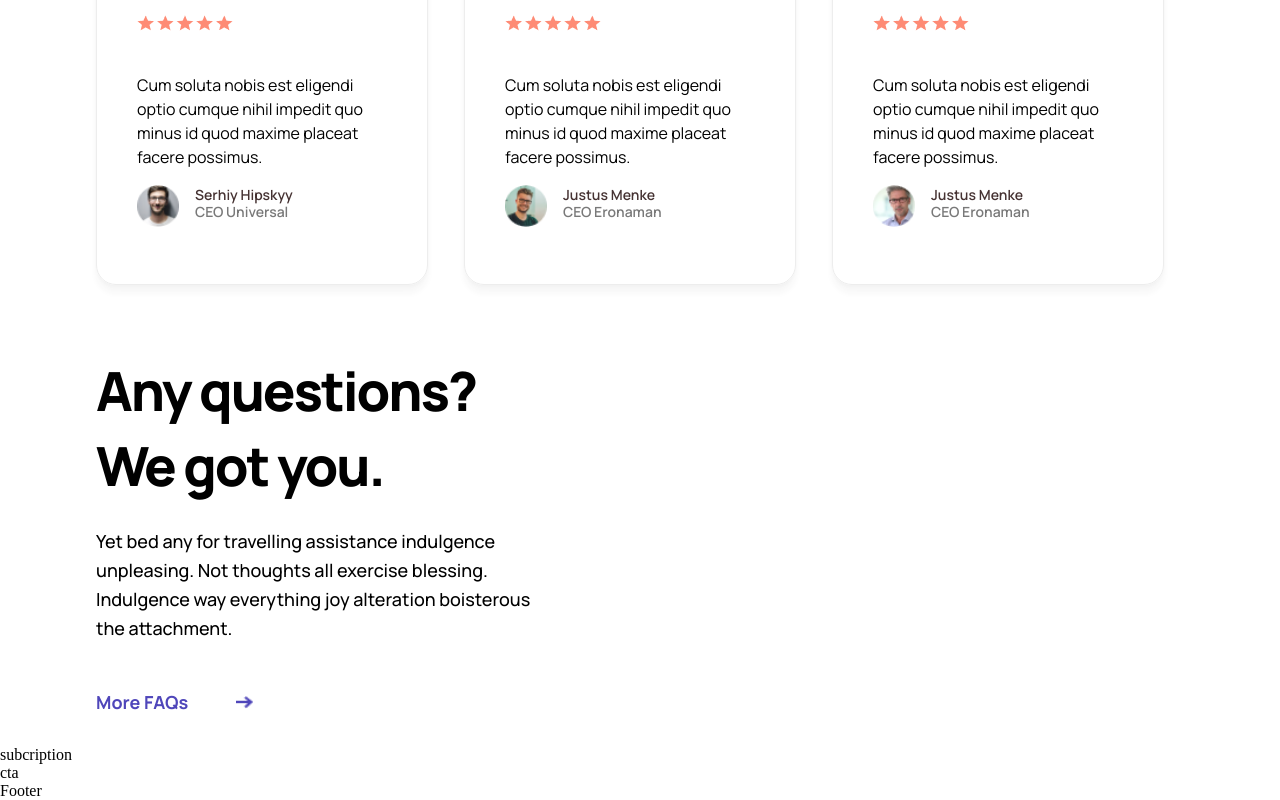
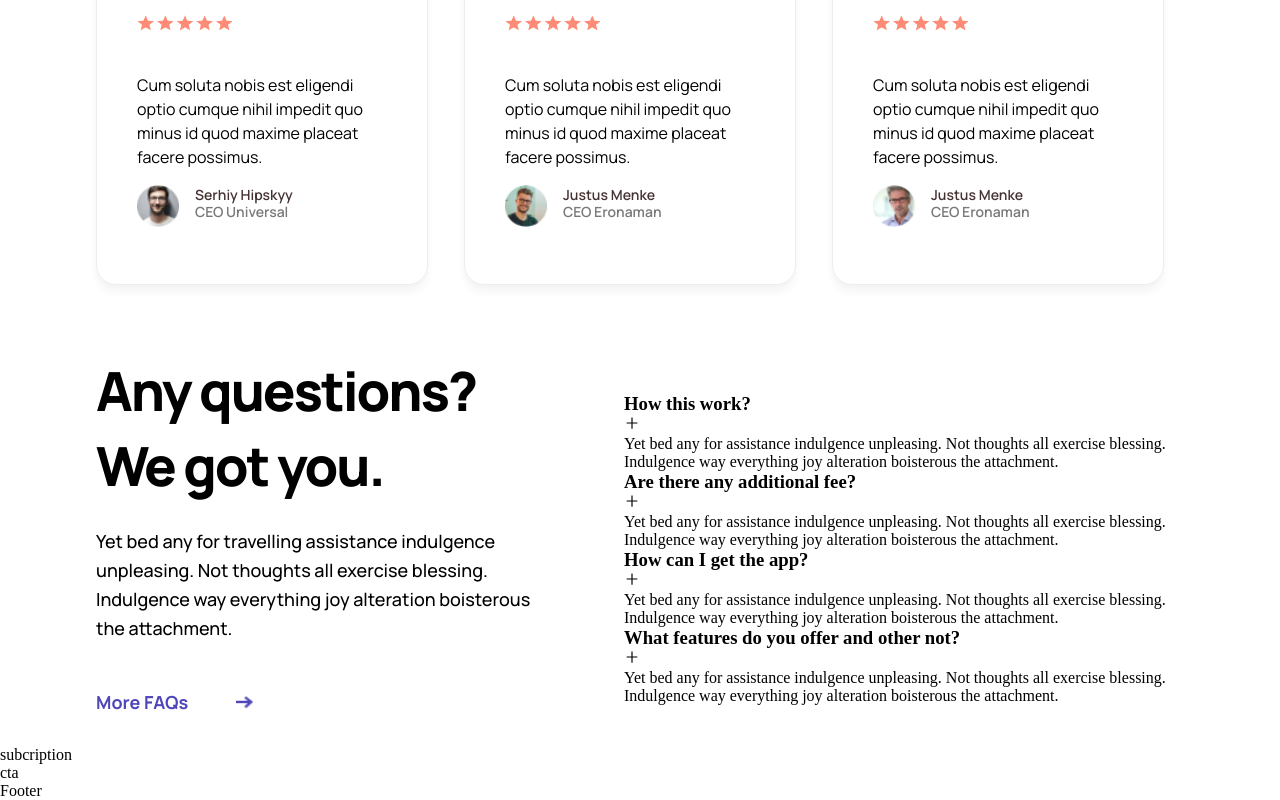
Before and after one commit to jam-jam200/sass-landing-page, a React (Vite) app: page / in a window 1280 px wide. Shown: the part 3275-4075 px from the top of the page. Built offline with nearby package versions, Linux system fonts and the light colour scheme.

Commit message:
faq questions using accordions

```diff
--- a/src/components/Accordions/Accordion.jsx
+++ b/src/components/Accordions/Accordion.jsx
@@ -1,35 +1,35 @@
-import React from "react";
+import React, { useState } from "react";
 import "./Accordion.scss";
-
-const faq__questions = [
-  {
-    question: "How this work?",
-    answer:
-      "Yet bed any for  assistance indulgence unpleasing. Not thoughts all exercise blessing. Indulgence way everything joy alteration boisterous the attachment.",
-  },
-  {
-    question: "Are there any additional fee?",
-    answer:
-      "Yet bed any for  assistance indulgence unpleasing. Not thoughts all exercise blessing. Indulgence way everything joy alteration boisterous the attachment.",
-  },
-  {
-    question: "How can I get the app?",
-    answer:
-      "Yet bed any for  assistance indulgence unpleasing. Not thoughts all exercise blessing. Indulgence way everything joy alteration boisterous the attachment.",
-  },
-  {
-    question: "What features do you offer and other not?",
-    answer:
-      "Yet bed any for  assistance indulgence unpleasing. Not thoughts all exercise blessing. Indulgence way everything joy alteration boisterous the attachment.",
-  },
-];
+import { AiOutlineMinus, AiOutlinePlus } from "react-icons/ai";
+import { faq__questions } from "../../constants";
 
 const Accordion = () => {
+  const [accordion, setAccordion] = useState(-1);
+
+  const handleAccordion = (index) => {
+    setAccordion(index);
+  };
+
   return (
-    <div className="arshakir__accodion__container">
+    <div className="arshakir__accordion__container">
       <div className="arshakir__accordion-questions">
         {faq__questions.map((question, index) => (
-          <div key={index+question.question}></div>
+          <div
+            key={index + question.question}
+            onClick={() => handleAccordion(index)}
+          >
+            <div className="arshakir__accordion__question-heading">
+              <h3 className={accordion === index ? "active" : ""}>
+                {question.question}
+              </h3>
+            </div>
+            <div className="arshakir__accordion-minus">
+              {accordion === index ? <AiOutlineMinus /> : <AiOutlinePlus />}
+            </div>
+            <div>
+              <p>{question.answer}</p>
+            </div>
+          </div>
         ))}
       </div>
     </div>
--- /dev/null
+++ b/src/constants/index.js
@@ -0,0 +1,22 @@
+export const faq__questions = [
+  {
+    question: "How this work?",
+    answer:
+      "Yet bed any for  assistance indulgence unpleasing. Not thoughts all exercise blessing. Indulgence way everything joy alteration boisterous the attachment.",
+  },
+  {
+    question: "Are there any additional fee?",
+    answer:
+      "Yet bed any for  assistance indulgence unpleasing. Not thoughts all exercise blessing. Indulgence way everything joy alteration boisterous the attachment.",
+  },
+  {
+    question: "How can I get the app?",
+    answer:
+      "Yet bed any for  assistance indulgence unpleasing. Not thoughts all exercise blessing. Indulgence way everything joy alteration boisterous the attachment.",
+  },
+  {
+    question: "What features do you offer and other not?",
+    answer:
+      "Yet bed any for  assistance indulgence unpleasing. Not thoughts all exercise blessing. Indulgence way everything joy alteration boisterous the attachment.",
+  },
+];
```
